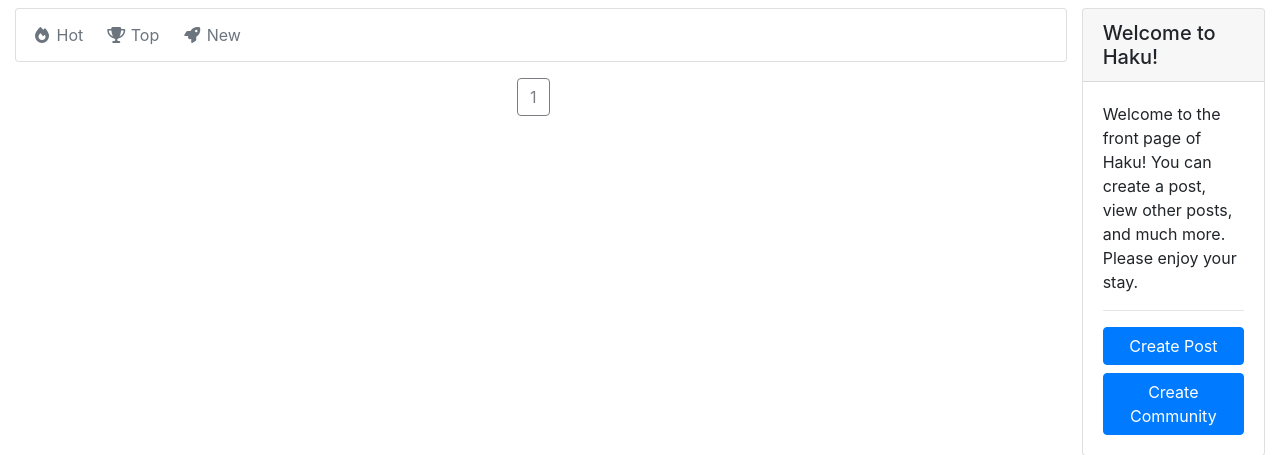
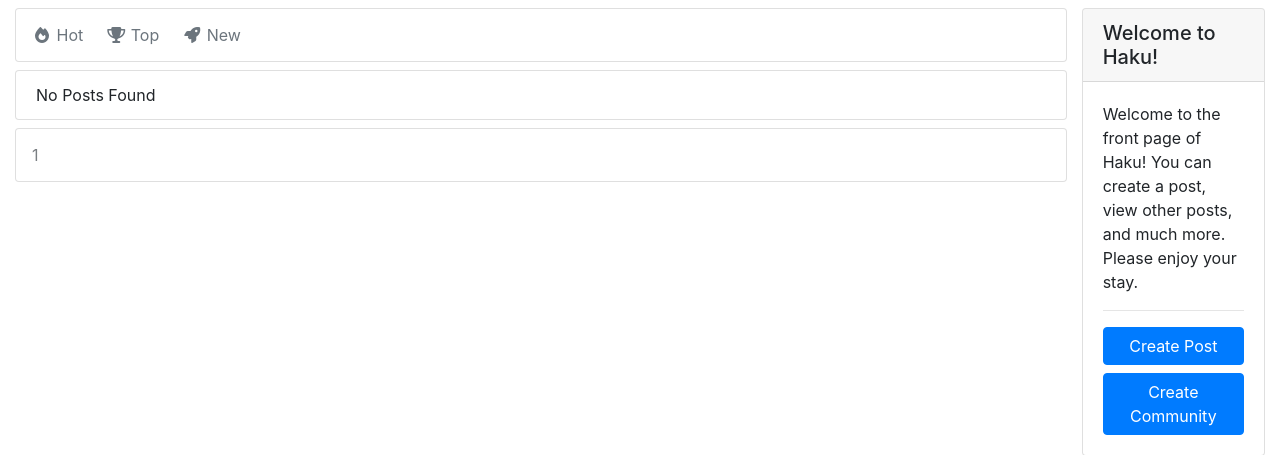
Before and after one commit to uniyx/haku, a Flask app: page / in a window 1280 px wide. Shown: the part 56-511 px from the top of the page. Run offline with Flask 3, Linux system fonts and the light colour scheme; the visitor is signed in with stand-in values (Sample User, id 1); data that the repository does not hold is empty; some libraries are stand-ins or nearby versions.

Commit message:
Prettier pagination bar

```diff
--- a/haku/templates/home.html
+++ b/haku/templates/home.html
@@ -9,15 +9,6 @@
 
 {% block content %}
     {% include 'post_cards.html' %}
-    <div class="d-flex justify-content-center mt-2">
-        {% if posts.has_prev %}
-            <a class="btn btn-outline-info" href="{{ url_for('home', sort=sort, page=posts.prev_num) }}">Prev</a>
-        {% endif %}
-        <span class="btn btn-outline-dark disabled">{{ posts.page }}</span>
-        {% if posts.has_next %}
-            <a class="btn btn-outline-info" href="{{ url_for('home', sort=sort, page=posts.next_num) }}">Next</a>
-        {% endif %}
-    </div>
 {% endblock %}
 
 {% block sidebar_content %}
--- a/haku/templates/post_cards.html
+++ b/haku/templates/post_cards.html
@@ -20,13 +20,9 @@
         </div>
     </div>
 
+    {% if posts is defined and posts is not none %}
     <div class="list-group">
-        {% if not posts %}
-        <li class="list-group-item">
-            No Posts Found
-        </li>
-        {% endif %}
-
+        {% if posts.items %}
         {% for post in posts %}
         <div id="post-{{ post.id }}" class="list-group-item list-group-item-action pt-1 pb-1" style="cursor: pointer;"
             data-url="{{ url_for('post', community_name=post.community.name, post_id=post.id) }}"
@@ -94,5 +90,33 @@
             </div>
         </div>
         {% endfor %}
+        {% else %}
+        <li class="list-group-item">
+            No Posts Found
+        </li>
+        {% endif %}
     </div>
+
+    <!-- Pagination button toolbar in card -->
+    <div class="card mt-2">
+        <div class="card-body py-2 pl-1">
+            <div class="btn-toolbar justify-content-between" role="toolbar" aria-label="Toolbar with button groups">
+                <div class="btn-group" role="group" aria-label="Pagination options">
+                    {% if posts.has_prev %}
+                    <a class="btn btn-outline-secondary border-0 sort-button"
+                        href="{{ url_for('home', sort=sort, page=posts.prev_num) }}"><i
+                            class="fas fa-arrow-left fa-fw"></i> Prev</a>
+                    {% endif %}
+                    <span class="btn btn-outline-dark border-0 disabled">{{ posts.page }}</span>
+                    {% if posts.has_next %}
+                    <a class="btn btn-outline-secondary border-0 sort-button"
+                        href="{{ url_for('home', sort=sort, page=posts.next_num) }}"><i
+                            class="fas fa-arrow-right fa-fw"></i> Next</a>
+                    {% endif %}
+                </div>
+            </div>
+        </div>
+    </div>
+
+    {% endif %}
 </div>
```
